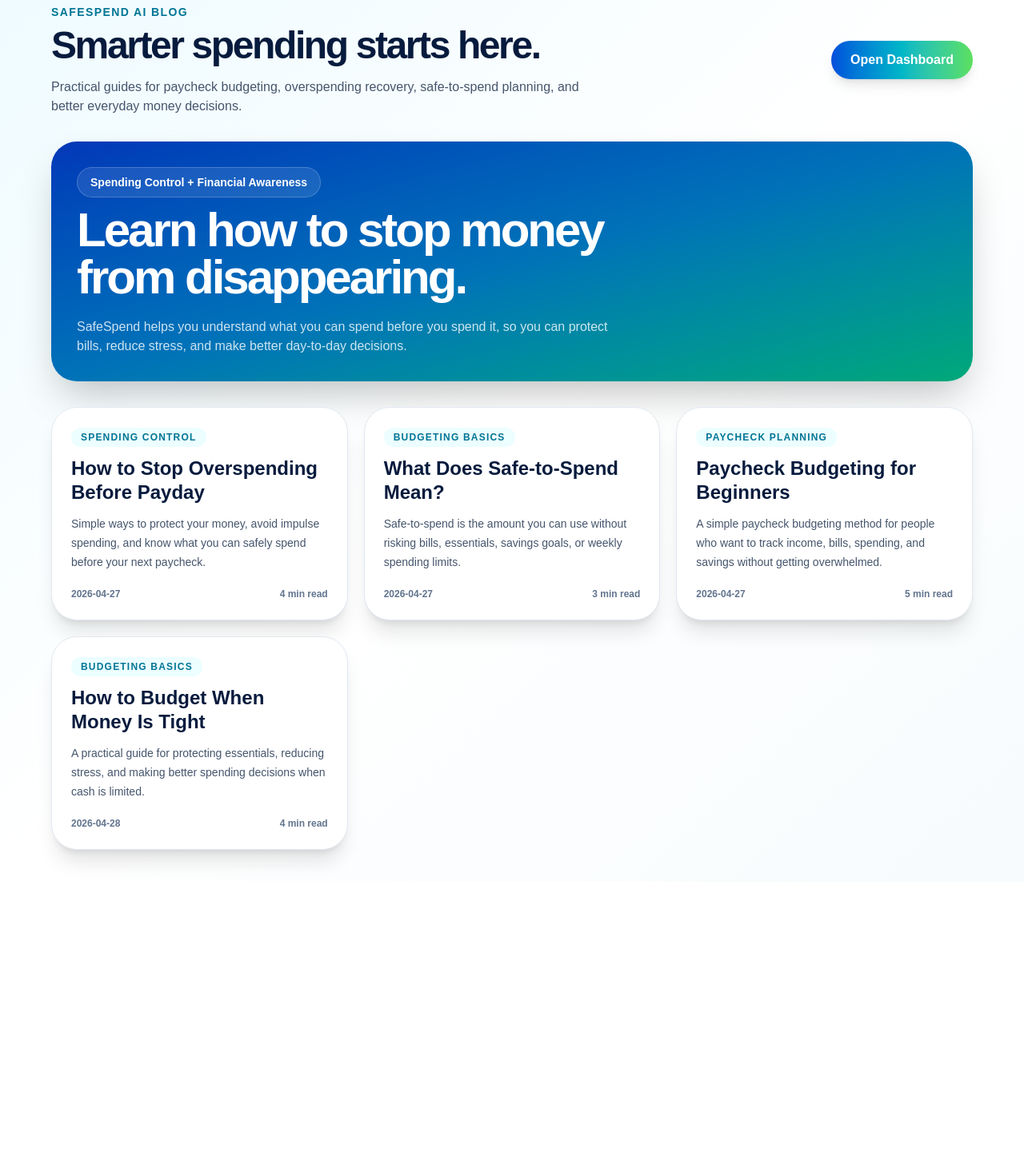
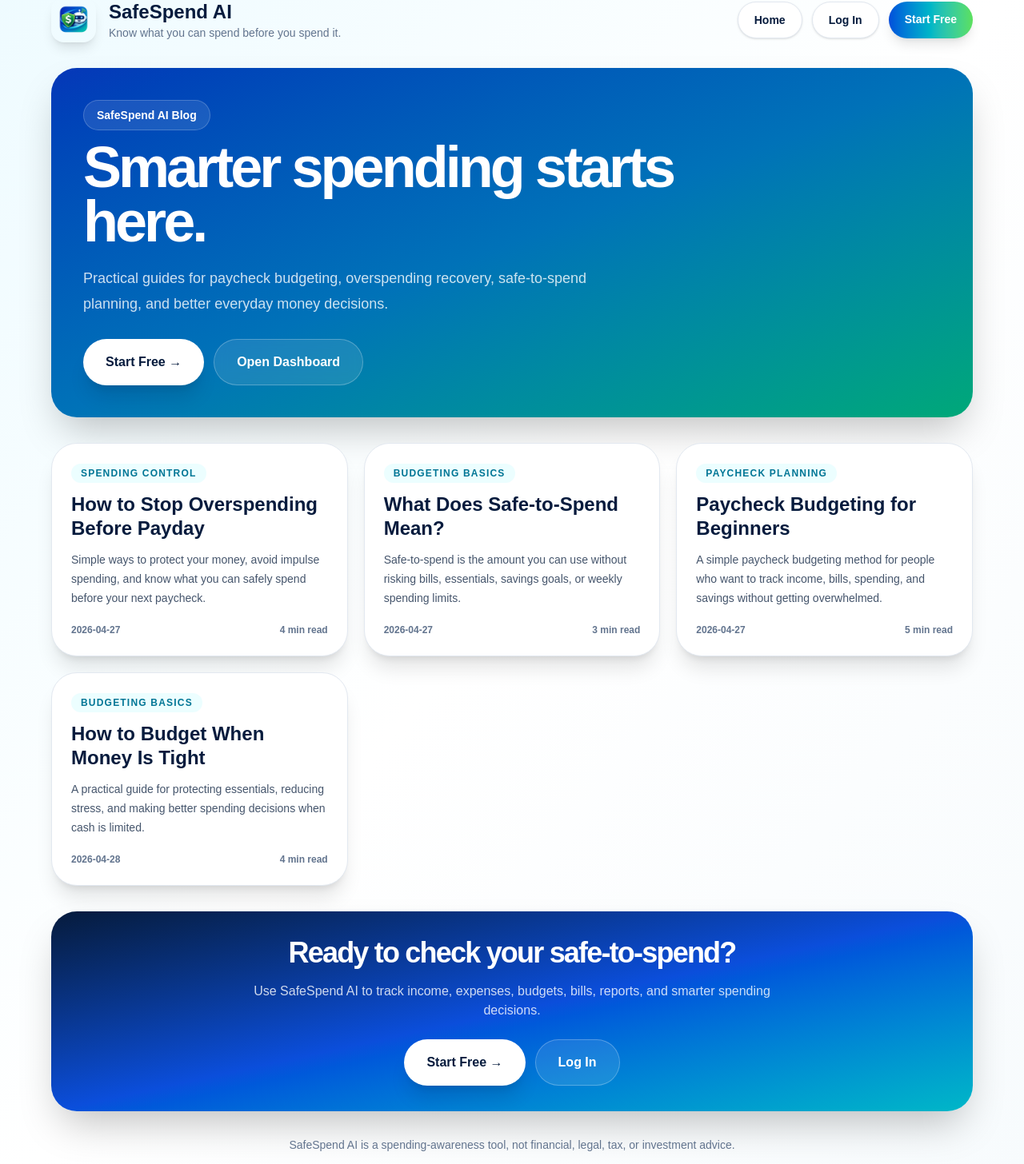
Before and after one commit to Lana84c/safespend-ai-app, a Next.js app: page /blog in a window 1280 px wide. Shown: the part 35-1491 px from the top of the page at 80% size. Before the commit the page ends 1138 px from the top, so only its background shows below. Built offline with nearby package versions, Linux system fonts and the light colour scheme.

Commit message:
Add header and footer to blog page

```diff
--- a/app/blog/page.tsx
+++ b/app/blog/page.tsx
@@ -3,49 +3,82 @@
 
 export default function BlogPage() {
   return (
-    <main className="min-h-screen bg-gradient-to-br from-[#eefbff] via-white to-[#f7fbfd] px-6 py-10 text-[#102033]">
+    <main className="min-h-screen bg-gradient-to-br from-[#eefbff] via-white to-[#f7fbfd] px-6 py-8 text-[#102033]">
       <section className="mx-auto max-w-6xl">
         <header className="mb-8 flex flex-col gap-4 md:flex-row md:items-center md:justify-between">
-          <div>
-            <p className="mb-2 text-sm font-black uppercase tracking-widest text-cyan-700">
-              SafeSpend AI Blog
-            </p>
+          <Link href="/" className="flex items-center gap-4">
+            <img
+              src="/safespend-logo.png"
+              alt="SafeSpend AI logo"
+              className="h-14 w-14 rounded-2xl shadow-lg"
+            />
 
-            <h1 className="text-5xl font-black tracking-[-0.05em] text-[#061b3d]">
-              Smarter spending starts here.
-            </h1>
+            <div>
+              <h1 className="text-2xl font-black text-[#061b3d]">
+                SafeSpend AI
+              </h1>
+              <p className="text-sm text-slate-500">
+                Know what you can spend before you spend it.
+              </p>
+            </div>
+          </Link>
 
-            <p className="mt-4 max-w-2xl text-slate-600">
-              Practical guides for paycheck budgeting, overspending recovery,
-              safe-to-spend planning, and better everyday money decisions.
-            </p>
-          </div>
+          <nav className="flex flex-wrap gap-3">
+            <Link
+              href="/"
+              className="rounded-full border border-slate-200 bg-white px-5 py-3 text-sm font-black text-[#061b3d] shadow-sm transition hover:-translate-y-0.5 hover:shadow-md"
+            >
+              Home
+            </Link>
 
-          <Link
-            href="/dashboard"
-            className="rounded-full bg-gradient-to-r from-[#0b4edb] via-[#00b7c7] to-[#5ce05c] px-6 py-3 text-center font-black text-white shadow-lg"
-          >
-            Open Dashboard
-          </Link>
+            <Link
+              href="/login"
+              className="rounded-full border border-slate-200 bg-white px-5 py-3 text-sm font-black text-[#061b3d] shadow-sm transition hover:-translate-y-0.5 hover:shadow-md"
+            >
+              Log In
+            </Link>
+
+            <Link
+              href="/signup"
+              className="rounded-full bg-gradient-to-r from-[#0b4edb] via-[#00b7c7] to-[#5ce05c] px-5 py-3 text-sm font-black text-white shadow-lg transition hover:-translate-y-0.5 hover:shadow-xl"
+            >
+              Start Free
+            </Link>
+          </nav>
         </header>
 
-        <section className="mb-8 rounded-[2rem] bg-gradient-to-br from-[#0637b8] via-[#0072b8] to-[#00a878] p-8 text-white shadow-2xl">
+        <section className="mb-8 rounded-[2rem] bg-gradient-to-br from-[#0637b8] via-[#0072b8] to-[#00a878] p-8 text-white shadow-2xl md:p-10">
           <p className="mb-3 inline-flex rounded-full border border-white/20 bg-white/10 px-4 py-2 text-sm font-bold">
-            Spending Control + Financial Awareness
+            SafeSpend AI Blog
           </p>
 
-          <h2 className="max-w-3xl text-4xl font-black leading-[0.98] tracking-[-0.05em] md:text-6xl">
-            Learn how to stop money from disappearing.
+          <h2 className="max-w-4xl text-5xl font-black leading-[0.95] tracking-[-0.055em] md:text-7xl">
+            Smarter spending starts here.
           </h2>
 
-          <p className="mt-5 max-w-2xl text-white/80">
-            SafeSpend helps you understand what you can spend before you spend
-            it, so you can protect bills, reduce stress, and make better
-            day-to-day decisions.
+          <p className="mt-5 max-w-2xl text-lg leading-8 text-white/80">
+            Practical guides for paycheck budgeting, overspending recovery,
+            safe-to-spend planning, and better everyday money decisions.
           </p>
+
+          <div className="mt-7 flex flex-col gap-3 sm:flex-row">
+            <Link
+              href="/signup"
+              className="inline-flex items-center justify-center rounded-full bg-white px-7 py-4 text-base font-black text-[#061b3d] shadow-xl transition hover:-translate-y-0.5 hover:shadow-2xl"
+            >
+              Start Free →
+            </Link>
+
+            <Link
+              href="/dashboard"
+              className="inline-flex items-center justify-center rounded-full border border-white/25 bg-white/10 px-7 py-4 text-base font-black text-white backdrop-blur transition hover:-translate-y-0.5 hover:bg-white/15"
+            >
+              Open Dashboard
+            </Link>
+          </div>
         </section>
 
-        <section className="grid gap-5 md:grid-cols-3">
+        <section className="mb-8 grid gap-5 md:grid-cols-3">
           {blogPosts.map((post) => (
             <Link
               key={post.slug}
@@ -71,6 +104,58 @@
             </Link>
           ))}
         </section>
+
+        <section className="mb-8 rounded-[2rem] bg-gradient-to-br from-[#061b3d] via-[#0b4edb] to-[#00b7c7] p-8 text-center text-white shadow-2xl">
+          <h3 className="text-4xl font-black tracking-[-0.05em]">
+            Ready to check your safe-to-spend?
+          </h3>
+
+          <p className="mx-auto mt-4 max-w-2xl text-white/80">
+            Use SafeSpend AI to track income, expenses, budgets, bills, reports,
+            and smarter spending decisions.
+          </p>
+
+          <div className="mt-6 flex flex-col justify-center gap-3 sm:flex-row">
+            <Link
+              href="/signup"
+              className="inline-flex items-center justify-center rounded-full bg-white px-7 py-4 font-black text-[#061b3d] shadow-xl transition hover:-translate-y-0.5 hover:shadow-2xl"
+            >
+              Start Free →
+            </Link>
+
+            <Link
+              href="/login"
+              className="inline-flex items-center justify-center rounded-full border border-white/25 bg-white/10 px-7 py-4 font-black text-white transition hover:-translate-y-0.5 hover:bg-white/15"
+            >
+              Log In
+            </Link>
+          </div>
+        </section>
+
+        <footer className="mt-8 text-center text-sm text-slate-500">
+          <p>
+            SafeSpend AI is a spending-awareness tool, not financial, legal,
+            tax, or investment advice.
+          </p>
+
+          <div className="mt-3 flex flex-wrap justify-center gap-4">
+            <Link href="/privacy" className="font-bold text-[#061b3d]">
+              Privacy Policy
+            </Link>
+
+            <Link href="/terms" className="font-bold text-[#061b3d]">
+              Terms
+            </Link>
+
+            <Link href="/disclaimer" className="font-bold text-[#061b3d]">
+              Disclaimer
+            </Link>
+
+            <Link href="/blog" className="font-bold text-[#061b3d]">
+              Blog
+            </Link>
+          </div>
+        </footer>
       </section>
     </main>
   );
```
